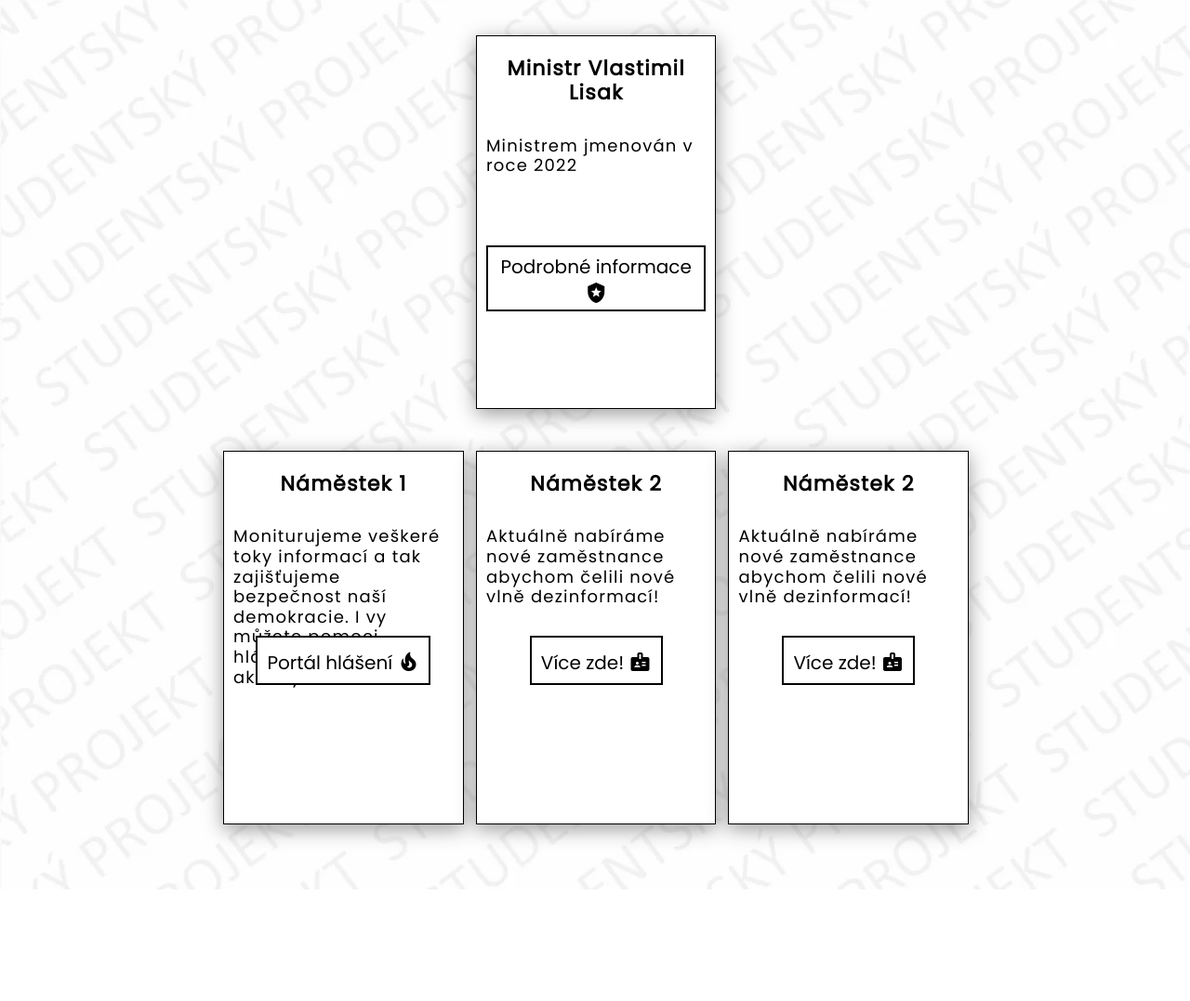
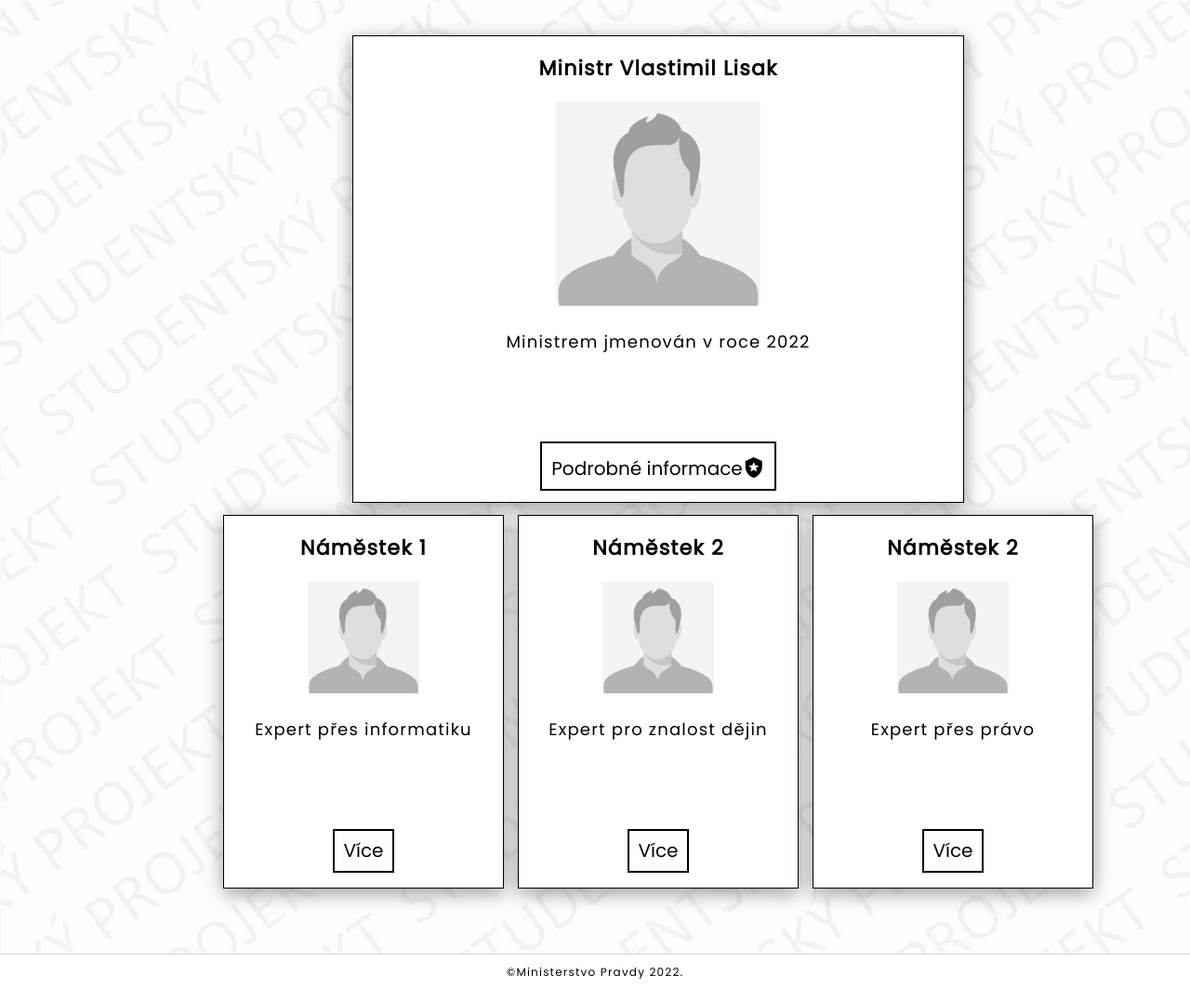
Before and after one commit to vlisak/ministerstvo-pravdy, a plain HTML site: page seznam.htm in a window 1280 px wide. Shown: the part 402-1479 px from the top of the page at 93% size. Before the commit the page ends 1359 px from the top, so only its background shows below. Drawn offline with Linux system fonts and the light colour scheme.

Commit message:
kontakty přidání 3 osob

```diff
--- a/seznam.htm
+++ b/seznam.htm
@@ -37,26 +37,33 @@
         <section class="grid-container">
             <div class="grid-item employees prime">
                 <h3>Ministr Vlastimil Lisak</h3>
+                <img class="prime-img" src="images/person-placeholder.jpg" alt="Fotografie ministra.">
                 <p>Ministrem jmenován v roce 2022</p>
                 <a class="grid-href" href="Pravda.htm"><button>Podrobné informace<i class="material-icons">local_police</i></button></a>
                 </div>
             <div class="grid-item employees directors">
                 <h3>Náměstek 1</h3>
-                <p>Moniturujeme veškeré toky informací a tak zajišťujeme bezpečnost naší demokracie. I vy můžete pomoci hlášením podezřelé aktivity!</p>
-                <a class="grid-href" href="hlaseni.htm"><button>Portál hlášení <i class="material-icons">local_fire_department</i></button></a>
+                <img class="directors-img" src="images/person-placeholder.jpg" alt="Fotografie ministra.">
+                <p>Expert přes informatiku</p>
+                <a class="grid-href" href="hlaseni.htm"><button>Více</button></a>
                 </div>
             <div class="grid-item employees directors">
                 <h3>Náměstek 2</h3>
-                <p>Aktuálně nabíráme nové zaměstnance abychom čelili nové vlně dezinformací!</p>
-                <a class="grid-href" href="seznam.htm"><button>Více zde! <i class="material-icons">badge</i></button></a>
+                <img class="directors-img" src="images/person-placeholder.jpg" alt="Fotografie ministra.">
+                <p>Expert pro znalost dějin</p>
+                <a class="grid-href" href="seznam.htm"><button>Více</button></a>
                 </div>
             <div class="grid-item employees directors">
                 <h3>Náměstek 2</h3>
-                <p>Aktuálně nabíráme nové zaměstnance abychom čelili nové vlně dezinformací!</p>
-                <a class="grid-href" href="seznam.htm"><button>Více zde! <i class="material-icons">badge</i></button></a>
+                <img class="directors-img" src="images/person-placeholder.jpg" alt="Fotografie ministra.">
+                <p>Expert přes právo</p>
+                <a class="grid-href" href="seznam.htm"><button>Více</button></a>
                 </div>
         </section>
     </main>
+    <footer>
+        <p>©Ministerstvo Pravdy 2022.</p>
+    </footer>
     <script src="main.js"></script>
 </body>
 </html>
--- a/style/grid.css
+++ b/style/grid.css
@@ -67,12 +67,25 @@
   }
   .prime{
     grid-row: 1;
-    grid-column: 2;
-
+    grid-column: 1 / span 3;
+    width: 70%;
+    height: 100% !important;
+    margin: auto;
+  }
+  .prime-img{
+    height: 220px;
+  }
+  .prime p, .directors p{
+    text-align: center !important;
   }
   .directors{
     grid-row: 2;
+    width: 300px;
+  }
+  .directors-img{
+    height: 120px;
   }
 
 
+
 }
```
Also changed, not shown: kontakty.htm (+3 -0 lines), images/person-placeholder.jpg (added).
